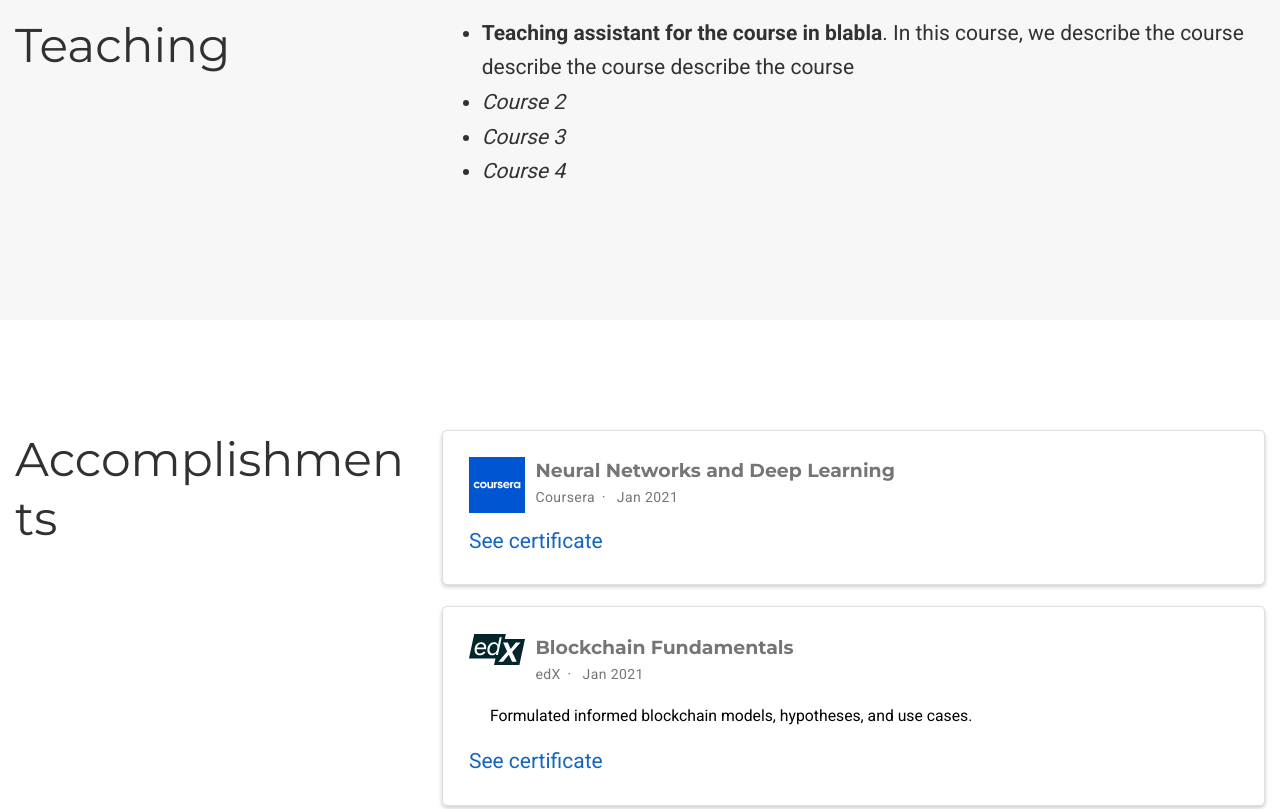
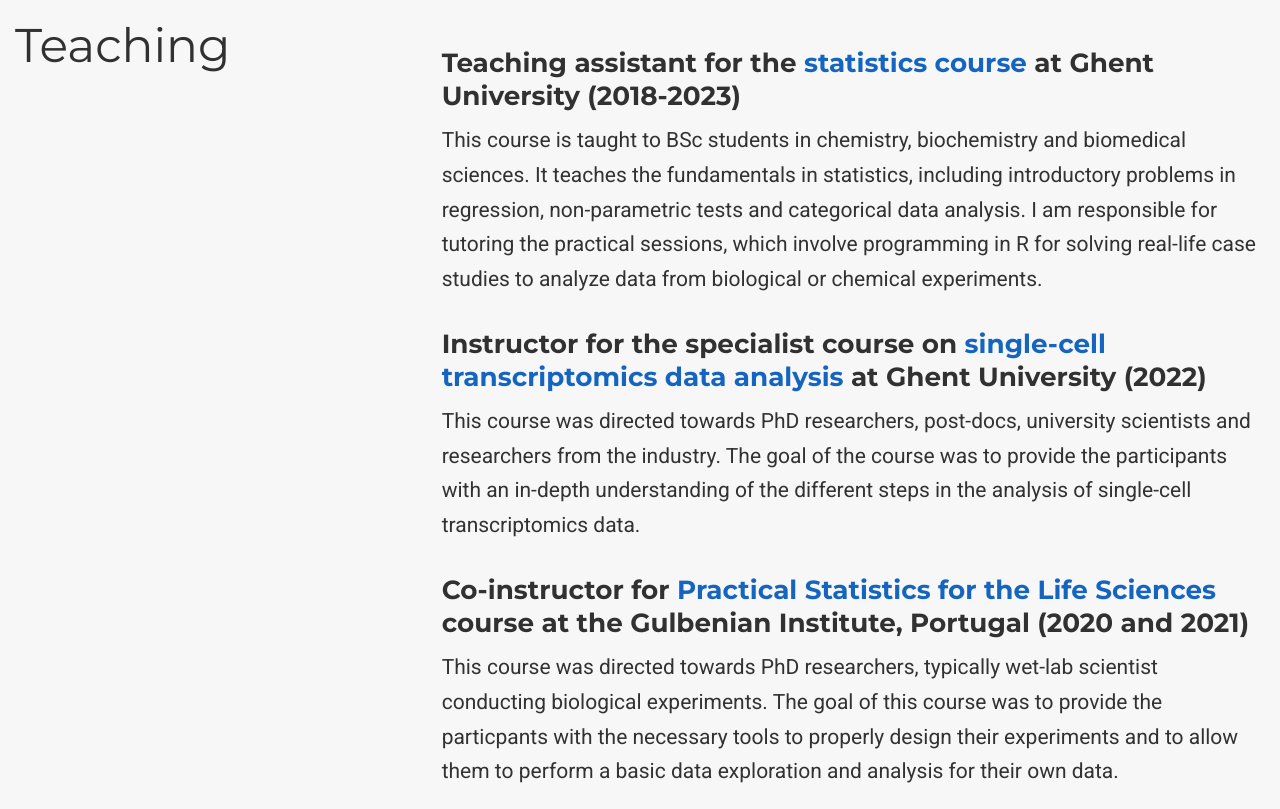
Before and after one commit to jgilis/jgilis.github.io, a plain HTML site: page index.html in a window 1280 px wide. Shown: the part 3340-4149 px from the top of the page. Drawn offline with Linux system fonts and the light colour scheme; some icons are missing.

Commit message:
update teachings

```diff
--- a/index.html
+++ b/index.html
@@ -322,7 +322,7 @@
 <meta property="og:description" content="A highly-customizable Hugo academic resume theme powered by Wowchemy website builder." /><meta property="og:image" content="https://jgilis.github.io/media/icon_hu0b7a4cb9992c9ac0e91bd28ffd38dd00_9727_512x512_fill_lanczos_center_3.png" /><meta property="og:locale" content="en-us" />
 
 
-    <meta property="og:updated_time" content="2022-10-24T00:00:00&#43;00:00" />
+    <meta property="og:updated_time" content="2023-05-16T00:00:00&#43;00:00" />
 
 
 
@@ -1921,13 +1921,24 @@ enzyme activity in barley varieties used for beer production.</p>
 
 <div class="col-12 col-lg-8">
 
-  <ul>
-<li><strong>Teaching assistant for the course in blabla</strong>. In this course, we describe the course describe the course describe
-the course</li>
-<li><em>Course 2</em></li>
-<li><em>Course 3</em></li>
-<li><em>Course 4</em></li>
-</ul>
+  <h3 id="teaching-assistant-for-the-statistics-coursehttpsstudiekiezerugentbestudieficheenc0003372021-at-ghent-university-2018-2023">Teaching assistant for the <a href="https://studiekiezer.ugent.be/studiefiche/en/C000337/2021" target="_blank" rel="noopener">statistics course</a> at Ghent University (2018-2023)</h3>
+<p>This course is taught to BSc students in chemistry, biochemistry and
+biomedical sciences. It teaches the fundamentals in statistics,
+including introductory problems in regression, non-parametric tests and
+categorical data analysis. I am responsible for tutoring the practical
+sessions, which involve programming in R for solving real-life case
+studies to analyze data from biological or chemical experiments.</p>
+<h3 id="instructor-for-the-specialist-course-on-single-cell-transcriptomics-data-analysishttpsstatomicsgithubiosinglecellcourseindexhtml-at-ghent-university-2022">Instructor for the specialist course on <a href="https://statomics.github.io/singleCellCourse/index.html" target="_blank" rel="noopener">single-cell transcriptomics data analysis</a> at Ghent University (2022)</h3>
+<p>This course was directed towards PhD researchers, post-docs, university
+scientists and researchers from the industry. The goal of the course was
+to provide the participants with an in-depth understanding of the
+different steps in the analysis of single-cell transcriptomics data.</p>
+<h3 id="co-instructor-for-practical-statistics-for-the-life-scienceshttpsgtpbgithubiopsls21-course-at-the-gulbenian-institute-portugal-2020-and-2021">Co-instructor for <a href="https://gtpb.github.io/PSLS21/" target="_blank" rel="noopener">Practical Statistics for the Life Sciences</a> course at the Gulbenian Institute, Portugal (2020 and 2021)</h3>
+<p>This course was directed towards PhD researchers, typically wet-lab
+scientist conducting biological experiments. The goal of this course was
+to provide the particpants with the necessary tools to properly design
+their experiments and to allow them to perform a basic data exploration
+and analysis for their own data.</p>
 
 
 
```
Also changed, not shown: index.xml (+1 -1 lines), sitemap.xml (+4 -4 lines), 1 other file.
